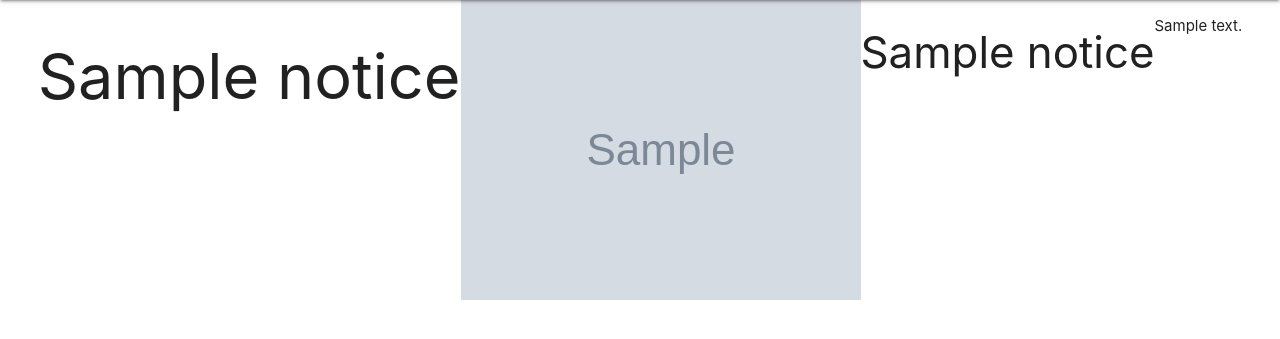
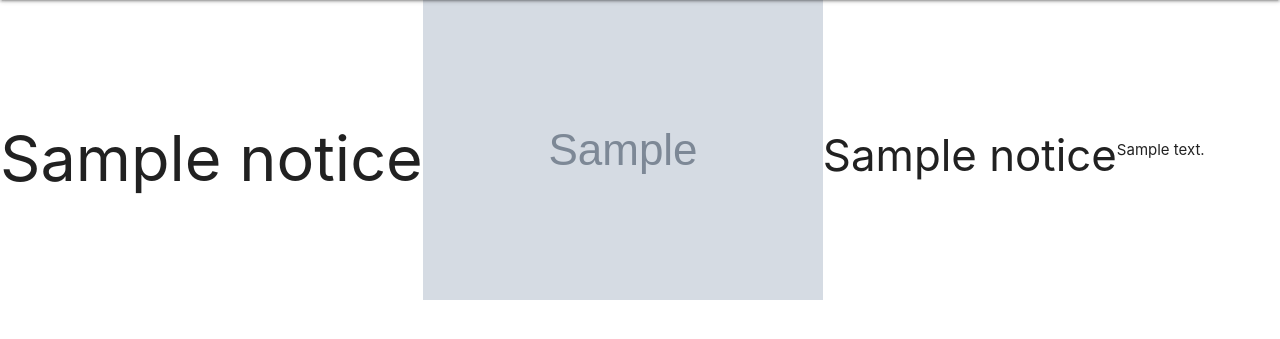
Before and after one commit to DyogoBendo/atividade-flask, a Flask app: page /notice/1 in a window 1280 px wide. Shown: the part 64-403 px from the top of the page. Run offline with Flask 2, Linux system fonts and the light colour scheme; tables that the repository leaves empty hold one stand-in row (values such as "Sample post"); grey boxes marked "Sample" are stand-in pictures; some libraries are stand-ins or nearby versions.

Commit message:
contrario

```diff
--- a/static/styles/show_notice.css
+++ b/static/styles/show_notice.css
@@ -1,4 +1,4 @@
 main {
     display: flex;
-    justify-content: center;
+    align-items: center;
 }
```
